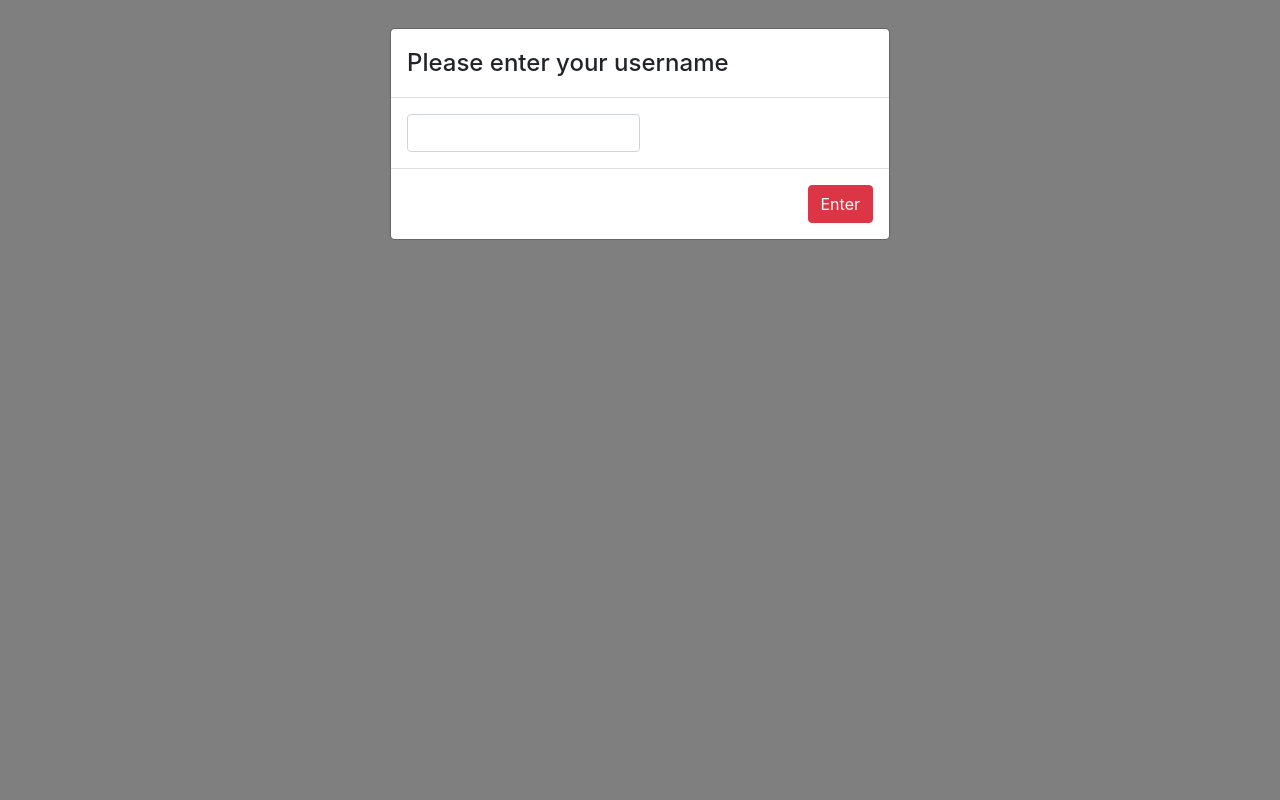
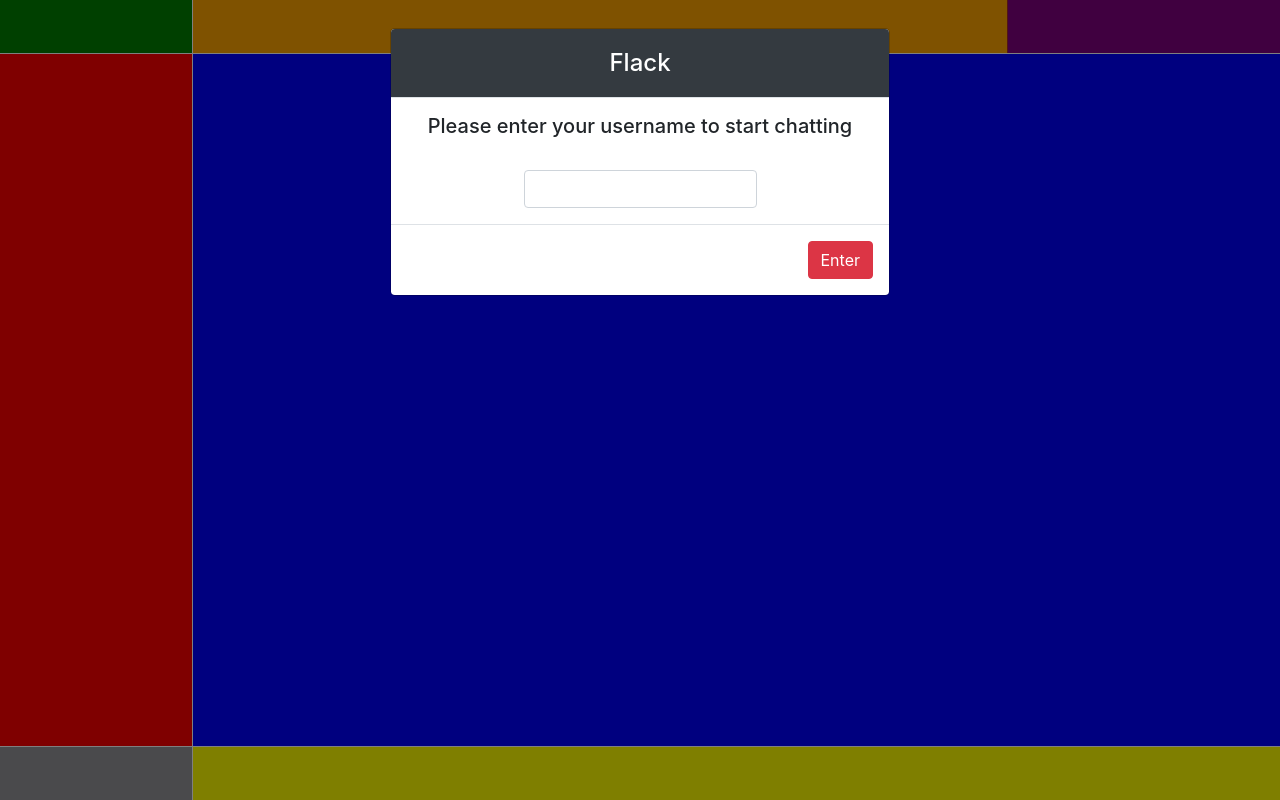
Before and after one commit to jordandjp/Project-2-Flack, a Flask app: page / in a window 1280 px wide. Run offline with Flask 2, Linux system fonts and the light colour scheme; some libraries are stand-ins or nearby versions.

Commit message:
css grid designed

```diff
--- a/static/index1.js
+++ b/static/index1.js
@@ -1,13 +1,9 @@
 document.addEventListener('DOMContentLoaded', () => {
-
-    // Start by loading first page.
-    // if (localStorage.getItem('User')){
-    //     load_page('welcome');
-    // }
 
     if (!localStorage.getItem('User')) {
             $("#myModal").modal({backdrop: 'static', keyboard: false});
-            $('.modal-title').text("Please enter your username");
+            $('.modal-title').text("Flack");
+            $('.modal-description').text("Please enter your username to start chatting");
         }
 
     var boton = document.getElementById("modalButton")
--- /dev/null
+++ b/static/style.css
@@ -0,0 +1,47 @@
+*{
+  box-sizing: border-box;
+  padding: 0;
+  margin: 0;
+}
+
+
+  .grid-container {
+    width: 100vw;
+    height: 100vh;
+    display: grid;
+    grid-template-columns: 0.3fr 1.7fr;
+    grid-template-rows: 0.2fr 2.6fr 0.2fr;
+    gap: 1px 1px;
+    grid-template-areas: "logo header" "nav main" "newCh footer";
+  }
+
+  .logo { grid-area: logo; }
+
+  .header {
+    display: grid;
+    grid-template-columns: 1.5fr 0.5fr;
+    grid-template-rows: 1fr;
+    gap: 1px 1px;
+    grid-template-areas: "flackname username";
+    grid-area: header;
+  }
+
+  .flackname { grid-area: flackname; background-color: orange;}
+
+  .username { grid-area: username; background-color: purple;}
+
+.logo { grid-area: logo; background-color: green; }
+
+.header { grid-area: header; background-color: brown;}
+
+.main { grid-area: main; background-color: blue;}
+
+.footer { grid-area: footer; background-color: yellow;}
+
+.nav { grid-area: nav; background-color: red;}
+
+.newCh { grid-area: newCh; background-color: rgb(149, 149, 153);}
+
+.modal-header {
+  text-align: center;
+}
--- a/templates/index.html
+++ b/templates/index.html
@@ -3,16 +3,24 @@
 <script src="{{ url_for('static', filename='index1.js') }}"></script>
 {% endblock %}
 {%block body%}
-<div class="modal fade" id="myModal" >
+<div class="grid-container">
+  <div class="logo"></div>
+  <div class="header">
+        <div class="flackname"></div>
+        <div class="username"><h1 id="welcome"></h1></div>
+  </div>
+  <div class="main">
+    <div class="modal fade" id="myModal" >
         <div class="modal-dialog">
-            <div class="modal-content ">
+            <div class="modal-content">
                 <!-- Modal Header -->
-                <div class="modal-header">
-                    <h4 class="modal-title "></h4>
+                <div class="modal-header bg-dark text-white">
+                    <h4 class="col-12 modal-title text-center"></h4>
                 </div>
                 <!-- Modal body -->
                 <div class="modal-body">
-                    <input id='modalInput' type='text' class="form-control w-50"  >
+                    <h5 class='modal-description text-center'></h5><br>
+                    <input id='modalInput' type='text' class="form-control w-50 mx-auto"  >
                 </div>
                 <!-- Modal footer -->
                 <div class="modal-footer">
@@ -21,5 +29,11 @@
             </div>
         </div>
     </div>
-    <h1 id="welcome"></h1>
+  </div>
+  <div class="footer"></div>
+  <div class="nav"></div>
+  <div class="newCh"></div>
+</div>
+
+
 {% endblock %}
--- a/templates/layout.html
+++ b/templates/layout.html
@@ -8,6 +8,7 @@
         <script src="https://stackpath.bootstrapcdn.com/bootstrap/4.5.0/js/bootstrap.min.js" integrity="sha384-OgVRvuATP1z7JjHLkuOU7Xw704+h835Lr+6QL9UvYjZE3Ipu6Tp75j7Bh/kR0JKI" crossorigin="anonymous"></script>
         {% block script %}{% endblock %}
         <title>Flack</title>
+        <link rel="stylesheet" href="{{ url_for('static', filename='style.css') }}">
     </head>
     <body>
     {% block body %}
```
